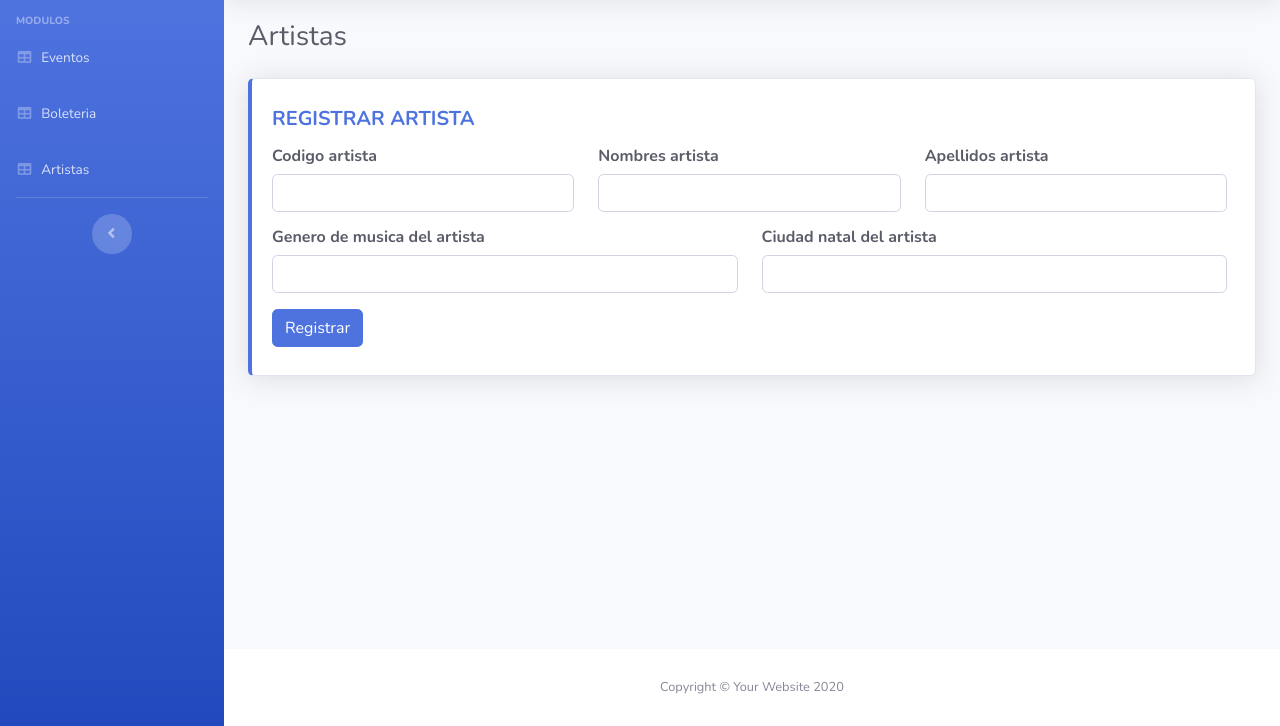
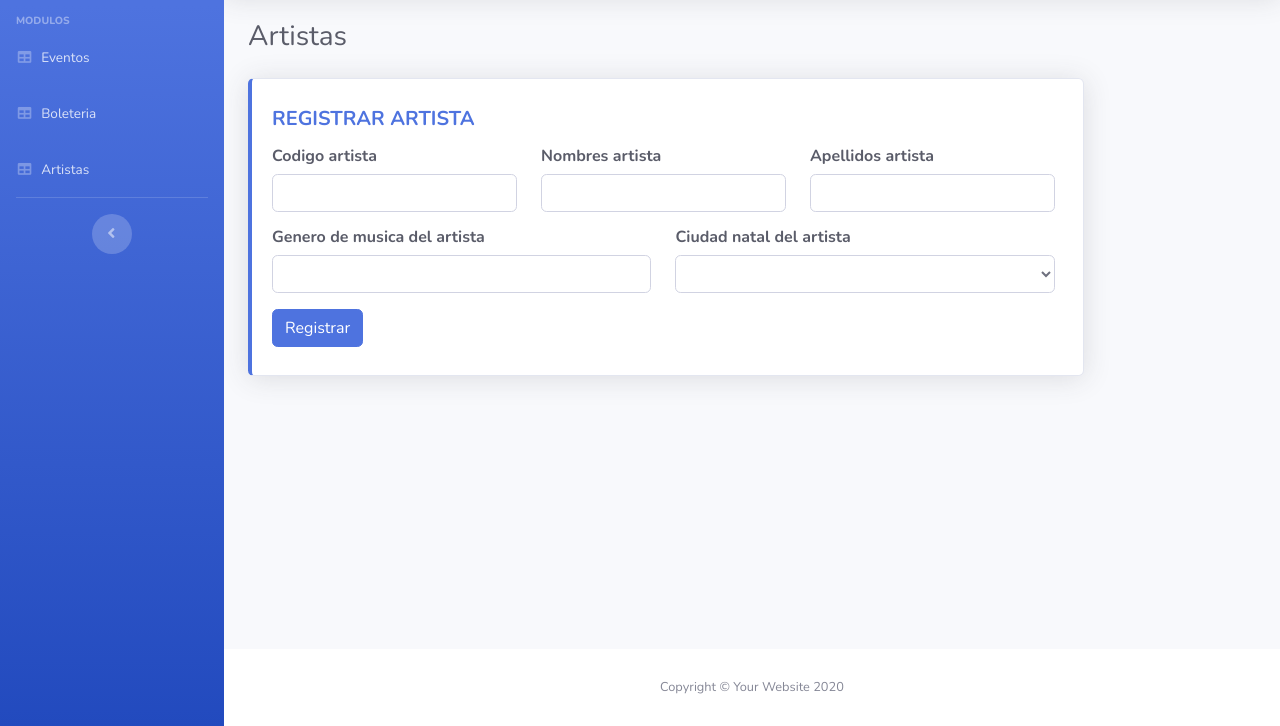
Before and after one commit to SLondon725/retoBoleteriaManejoSenaSoft, a website with bundled scripts: page Frontend/artistas.html in a window 1280 px wide. Shown: the part 74-800 px from the top of the page. Built offline with nearby package versions, Linux system fonts and the light colour scheme.

Commit message:
Modificando el modulo del artista agregando su lugar de naciomiento como select

```diff
--- a/Frontend/artistas.html
+++ b/Frontend/artistas.html
@@ -102,7 +102,7 @@
 
                     <div class="row">
                         <!-- Registrar artista -->
-                        <div class="col-12">
+                        <div class="col-10">
                             <div class="card border-left-primary shadow h-100 py-2">
                                 <div class="card-body">
                                     <div class="row no-gutters align-items-center">
@@ -143,17 +143,12 @@
                                                         <div class="col-6">
                                                              <div class="form-group">
                                                                 <label for="ciudad_natal_artista">Ciudad natal del artista</label>
-                                                                <input type="text" class="form-control form-control-user" id="ciudad_natal_artista">
+                                                                <select name="ciudad_natal_artista" id="ciudad_natal_artista" class="form-control form-control-user">
+                                                                    <!-- Aqui se necesitaria el js de los municipios -->
+                                                                </select>
                                                             </div>
-
                                                         </div>
                                                     </div>
-
-
-
-
-
-
                                                     <input type="submit" class="btn btn-primary btn-user" value="Registrar">
                                                 </form>
                                             </div>
```
